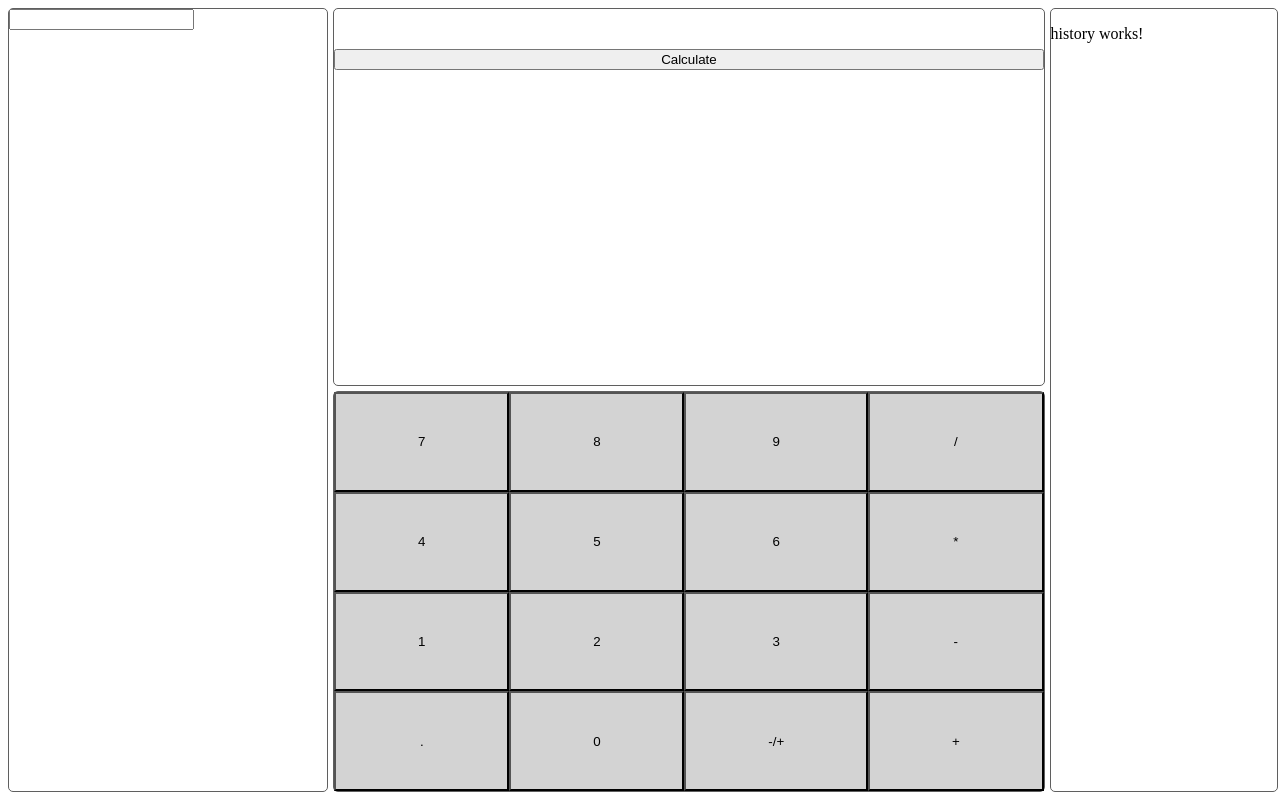
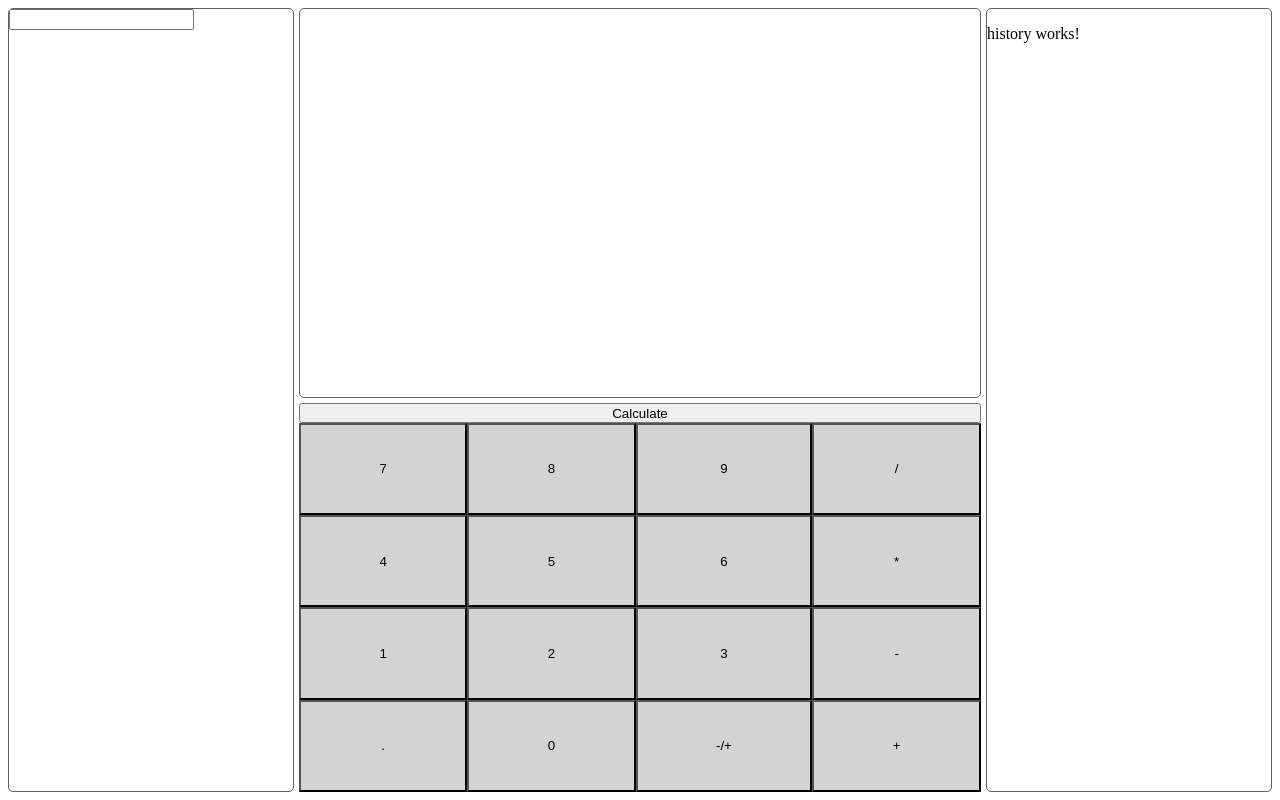
Before and after one commit to Nanojaw/WebCalculator, an Angular app in the folder frontend/WebCalculator/: page / in a window 1280 px wide. Built offline with nearby package versions, Linux system fonts and the light colour scheme.

Commit message:
moved calculate button an made text wrap

```diff
--- a/frontend/WebCalculator/package.json
+++ b/frontend/WebCalculator/package.json
@@ -18,6 +18,7 @@
     "@angular/platform-browser": "~13.3.0",
     "@angular/platform-browser-dynamic": "~13.3.0",
     "@angular/router": "~13.3.0",
+    "prettier": "^2.6.2",
     "rxjs": "~7.5.0",
     "tslib": "^2.3.0",
     "zone.js": "~0.11.4"
--- a/frontend/WebCalculator/src/app/app.component.html
+++ b/frontend/WebCalculator/src/app/app.component.html
@@ -1,6 +1,6 @@
 <div class="content" role="main">
   <app-search class="search-container"></app-search>
   <app-expression class="expression-container" [expression]="expression"></app-expression>
-  <app-keypad class="keypad-container" (keyEvt)="onKeyClicked($event)"></app-keypad>
+  <app-keypad class="keypad-container" (keyEvt)="onKeyClicked($event)" (calcEvt)="calculate()"></app-keypad>
   <app-history class="history-container"></app-history>
 </div>
--- a/frontend/WebCalculator/src/app/app.component.scss
+++ b/frontend/WebCalculator/src/app/app.component.scss
@@ -1,10 +1,10 @@
 .content {
   display: grid;
-  grid-template-columns: auto auto auto;
-  grid-template-rows: auto auto;
+  grid-template-columns: 1fr 2fr 1fr;
+  grid-template-rows: 1fr 1fr;
   gap: 5px;
 
-  width: 99.2vw;
+  width: 1fr;
   height: 98vh;
 }
 
@@ -27,9 +27,6 @@
 .keypad-container {
   grid-column: 2;
   grid-row: 2;
-
-  border: thin solid #5f5f5f;
-  border-radius: 5px;
 }
 
 .history-container {
--- a/frontend/WebCalculator/src/app/app.component.ts
+++ b/frontend/WebCalculator/src/app/app.component.ts
@@ -1,25 +1,30 @@
-import {Component, Input} from '@angular/core';
-import * as wasm from "./pkg";
+import {Component, ElementRef, Input, ViewChild} from '@angular/core';
+import * as wasm from './pkg';
 
 @Component({
   selector: 'app-root',
   templateUrl: './app.component.html',
-  styleUrls: ['./app.component.scss']
+  styleUrls: ['./app.component.scss'],
 })
 export class AppComponent {
-  @Input() expression = "";
+  @Input() expression = '';
 
   onKeyClicked(key: string) {
-    if(key == "negate") {
-      if (this.expression.startsWith("-")) {
+    if (key == 'negate') {
+      if (this.expression.startsWith('-')) {
         this.expression = this.expression.substring(1);
+      } else {
+        this.expression = '-' + this.expression;
       }
-      else {
-        this.expression = "-" + this.expression;
+    } else {
+      this.expression += key;
+      if(this.expression.length % 45 == 0) {
+        this.expression += "\n"
       }
     }
-    else {
-      this.expression += key;
-    }
+  }
+
+  calculate() {
+    alert(this.expression);
   }
 }
--- a/frontend/WebCalculator/src/app/expression/expression.component.html
+++ b/frontend/WebCalculator/src/app/expression/expression.component.html
@@ -1,2 +1 @@
 <p id="expression">{{expression}}</p>
-<button id="Calculate" (click)="calculate()">Calculate</button>
--- a/frontend/WebCalculator/src/app/expression/expression.component.scss
+++ b/frontend/WebCalculator/src/app/expression/expression.component.scss
@@ -4,9 +4,8 @@
   font-weight: bold;
   font-size: 40px;
 
-  width: 45vw;
+  height: 40px;
+  width: 50vw;
+
+  margin: 30px 20px;
 }
-
-#Calculate {
-  width: 100%;
-}
--- a/frontend/WebCalculator/src/app/expression/expression.component.ts
+++ b/frontend/WebCalculator/src/app/expression/expression.component.ts
@@ -13,9 +13,4 @@ export class ExpressionComponent implements OnInit {
 
   ngOnInit(): void {
   }
-
-  calculate() {
-    //TODO Implement
-    alert(this.expression)
-  }
 }
--- a/frontend/WebCalculator/src/app/keypad/keypad.component.html
+++ b/frontend/WebCalculator/src/app/keypad/keypad.component.html
@@ -1,6 +1,6 @@
+<button id="Calculate" (click)="calculate()">Calculate</button>
 <div class="main-grid">
   <!-- Extra keys -->
-
 
 
   <!-- Basic keys -->
--- a/frontend/WebCalculator/src/app/keypad/keypad.component.scss
+++ b/frontend/WebCalculator/src/app/keypad/keypad.component.scss
@@ -1,10 +1,15 @@
+#Calculate {
+  width: 100%;
+  height: 20px;
+}
+
 .main-grid {
   display: grid;
   grid-template-columns: auto auto auto auto;
   grid-template-rows: auto auto auto auto;
 
-  width: 100%;
-  height: 100%;
+  width: 1fr;
+  height: calc(100% - 20px)
 }
 
 .basic-key {
--- a/frontend/WebCalculator/src/app/keypad/keypad.component.ts
+++ b/frontend/WebCalculator/src/app/keypad/keypad.component.ts
@@ -1,84 +1,87 @@
-import {Component, EventEmitter, OnInit, Output} from '@angular/core';
+import { Component, EventEmitter, OnInit, Output } from '@angular/core';
 
 @Component({
   selector: 'app-keypad',
   templateUrl: './keypad.component.html',
-  styleUrls: ['./keypad.component.scss']
+  styleUrls: ['./keypad.component.scss'],
 })
 export class KeypadComponent implements OnInit {
-
   @Output() keyEvt = new EventEmitter<string>();
 
-  constructor() {
-  }
+  @Output() calcEvt = new EventEmitter<null>();
 
-  ngOnInit(): void {
+  constructor() {}
+
+  ngOnInit(): void {}
+
+  calculate() {
+    this.calcEvt.emit();
   }
 
   //region Basic keys
   key0() {
-    this.keyEvt.emit("0");
+    this.keyEvt.emit('0');
   }
 
   key1() {
-    this.keyEvt.emit("1");
+    this.keyEvt.emit('1');
   }
 
   key2() {
-    this.keyEvt.emit("2");
+    this.keyEvt.emit('2');
   }
 
   key3() {
-    this.keyEvt.emit("3");
+    this.keyEvt.emit('3');
   }
 
   key4() {
-    this.keyEvt.emit("4");
+    this.keyEvt.emit('4');
   }
 
   key5() {
-    this.keyEvt.emit("5");
+    this.keyEvt.emit('5');
   }
 
   key6() {
-    this.keyEvt.emit("6");
+    this.keyEvt.emit('6');
   }
 
   key7() {
-    this.keyEvt.emit("7");
+    this.keyEvt.emit('7');
   }
 
   key8() {
-    this.keyEvt.emit("8");
+    this.keyEvt.emit('8');
   }
 
   key9() {
-    this.keyEvt.emit("9");
+    this.keyEvt.emit('9');
   }
 
   keyPoint() {
-    this.keyEvt.emit(".");
+    this.keyEvt.emit('.');
   }
 
   keyNegate() {
-    this.keyEvt.emit("negate");
+    this.keyEvt.emit('negate');
   }
 
   keyDivide() {
-    this.keyEvt.emit(("/"));
+    this.keyEvt.emit('/');
   }
 
   keyMultiply() {
-    this.keyEvt.emit(("*"));
+    this.keyEvt.emit('*');
   }
 
   keySubtract() {
-    this.keyEvt.emit(("-"));
+    this.keyEvt.emit('-');
   }
 
   keyAdd() {
-    this.keyEvt.emit(("+"));
+    this.keyEvt.emit('+');
   }
+
   //endregion
-
 }
```
Also changed, not shown: 1 other file (tests, documents, lock files or other folders).
